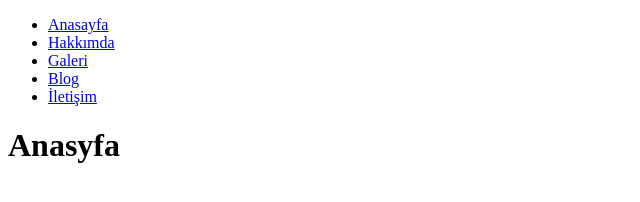
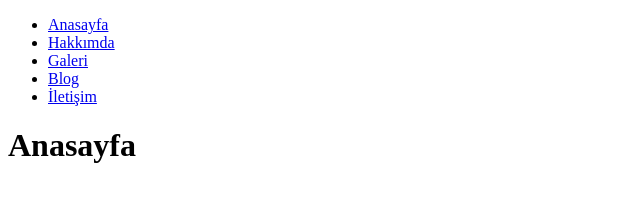
Before and after one commit to ahmetmertsen/1132, a plain HTML site: page index.html in a window 1280 px wide. Shown: the full height of the page, 0-640 px from the left. Drawn offline with Linux system fonts and the light colour scheme.

Commit message:
firs commit

```diff
--- a/index.html
+++ b/index.html
@@ -15,4 +15,4 @@
     <li><a href="iletisim.html">İletişim</a></li>
 </ul>
 
-<h1>Anasyfa</h1>
+<h1>Anasayfa</h1>
```
